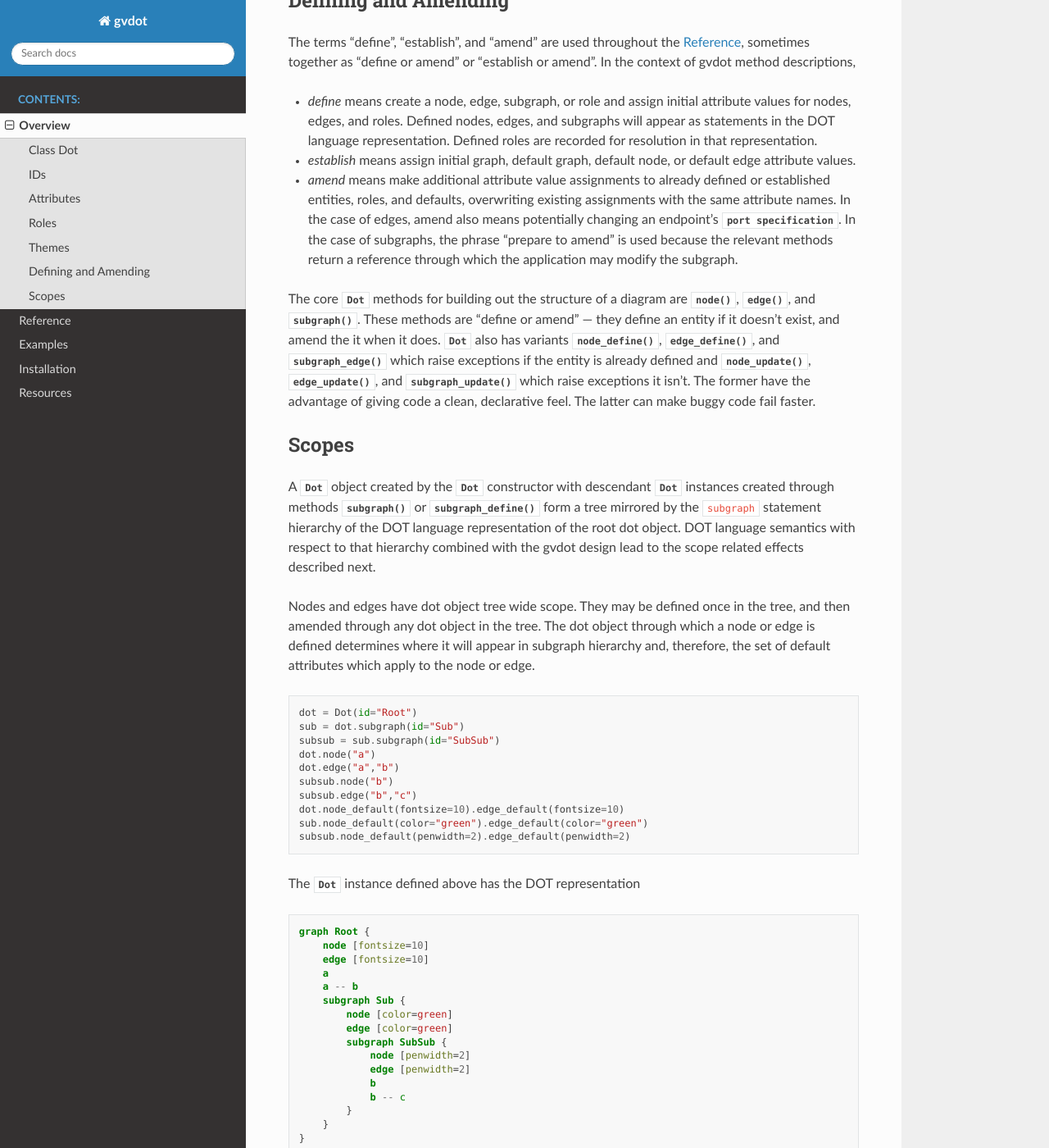
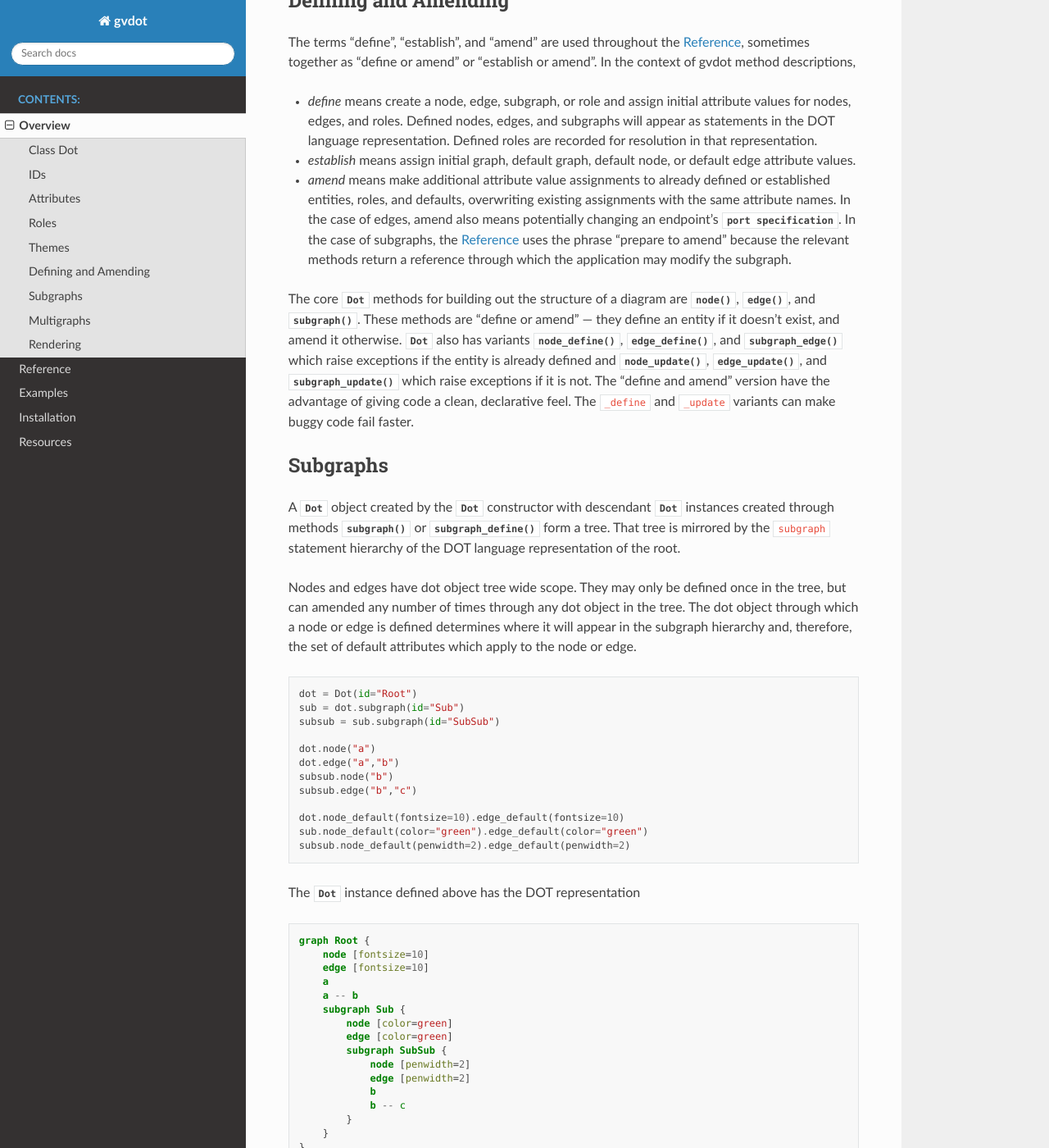
Before and after one commit to escreven/gvdot, a Sphinx documentation site: the page built from doc/overview.rst, in a window 1280 px wide and 1400 px high, scrolled down 7925 px. Shown: the whole window at 82% size. Built offline with Sphinx 7.4.7 and the Read the Docs theme 3.1.0, drawn with Linux system fonts in a browser that asks for light colours; the version number is read from the project's files by our own code; some of the changed text lies outside the part shown.

Commit message:
Snapshot

```diff
--- a/doc/_code/overview/project-themes-code1.py.rst
+++ b/doc/_code/overview/project-themes-code1.py.rst
@@ -4,7 +4,7 @@
         dot = Dot(directed=True).use_theme(theme)
         for id, task in project.tasks.items():
             dot.node(id, label=task.name,
-                    role=task.status)
+                     role=task.status)
             for other in task.requires:
                 dot.edge(other, id)
         return dot
--- a/doc/overview.rst
+++ b/doc/overview.rst
@@ -292,46 +292,46 @@
   or established entities, roles, and defaults, overwriting existing
   assignments with the same attribute names.  In the case of edges, amend also
   means potentially changing an endpoint's :class:`port specification <Port>`.
-  In the case of subgraphs, the phrase "prepare to amend" is used because the
-  relevant methods return a reference through which the application may modify
-  the subgraph.
+  In the case of subgraphs, the :ref:`reference-doc` uses the phrase "prepare
+  to amend" because the relevant methods return a reference through which the
+  application may modify the subgraph.
 
 The core :class:`Dot` methods for building out the structure of a diagram are
 :meth:`~Dot.node`, :meth:`~Dot.edge`, and :meth:`~Dot.subgraph`.  These methods
 are "define or amend" --- they define an entity if it doesn't exist, and amend
-the it when it does.  :class:`Dot` also has variants :meth:`~Dot.node_define`,
+it otherwise.  :class:`Dot` also has variants :meth:`~Dot.node_define`,
 :meth:`~Dot.edge_define`, and :meth:`~Dot.subgraph_edge` which raise exceptions
 if the entity is already defined and :meth:`~Dot.node_update`,
 :meth:`~Dot.edge_update`, and :meth:`~Dot.subgraph_update` which raise
-exceptions it isn't.  The former have the advantage of giving code a clean,
-declarative feel.  The latter can make buggy code fail faster.
+exceptions if it is not.  The "define and amend" version have the advantage of
+giving code a clean, declarative feel.  The ``_define`` and ``_update``
+variants can make buggy code fail faster.
 
-
-Scopes
-------
+Subgraphs
+---------
 
 A :class:`Dot` object created by the :class:`Dot` constructor with descendant
 :class:`Dot` instances created through methods :meth:`subgraph` or
-:meth:`subgraph_define` form a tree mirrored by the ``subgraph`` statement
-hierarchy of the DOT language representation of the root dot object.  DOT
-language semantics with respect to that hierarchy combined with the gvdot
-design lead to the scope related effects described next.
+:meth:`subgraph_define` form a tree.  That tree is mirrored by the ``subgraph``
+statement hierarchy of the DOT language representation of the root.
 
-Nodes and edges have dot object tree wide scope.  They may be defined once in
-the tree, and then amended through any dot object in the tree.  The dot object
-through which a node or edge is defined determines where it will appear in
-subgraph hierarchy and, therefore, the set of default attributes which apply to
-the node or edge.
+Nodes and edges have dot object tree wide scope.  They may only be defined once
+in the tree, but can amended any number of times through any dot object in the
+tree.  The dot object through which a node or edge is defined determines where
+it will appear in the subgraph hierarchy and, therefore, the set of default
+attributes which apply to the node or edge.
 
 .. code-block:: python
 
     dot = Dot(id="Root")
     sub = dot.subgraph(id="Sub")
     subsub = sub.subgraph(id="SubSub")
+
     dot.node("a")
     dot.edge("a","b")
     subsub.node("b")
     subsub.edge("b","c")
+
     dot.node_default(fontsize=10).edge_default(fontsize=10)
     sub.node_default(color="green").edge_default(color="green")
     subsub.node_default(penwidth=2).edge_default(penwidth=2)
@@ -357,9 +357,9 @@
         }
     }
 
-Node ``a`` and edge ``a -- b`` have ``fontsize`` 10, but default ``color`` and
-``penwidth``, whereas node ``b`` and edge ``b -- c`` have ``fontsize`` 10, and
-also ``color`` green and ``pendwidth`` 2.
+Node ``a`` and edge ``a -- b`` have ``fontsize`` 10 with ``color`` and
+``penwidth`` unspecified, whereas node ``b`` and edge ``b -- c`` have
+``fontsize`` 10, and also ``color`` green and ``pendwidth`` 2.
 
 If a subgraph is a cluster, some Graphviz layout engines (including the default
 engine, dot) will place all nodes defined within the subgraph together in the
@@ -382,3 +382,46 @@
     assert dot.subgraph(id="sub1") is sub1
     assert sub1.subgraph(id="sub2") is sub1_sub2
     assert dot.subgraph(id="sub2") is not sub1_sub2
+
+Multigraphs
+-----------
+
+Rendering
+---------
+
+Package gvdot executes Graphviz programs to render :class:`Dot` objects.  The
+input to these programs is the DOT language representation you can see with see
+with
+
+.. code-block:: python
+
+    dot = task_diagram(project)
+    print(dot)
+
+or in a notebook
+
+.. code-block:: python
+
+    dot = task_diagram(project)
+    dot.show_source()
+
+Method :meth:`Dot.to_rendered` is the core rendering method.  It accepts
+several optional arguments including the program to run and the output format
+desired.  If the execution succeeds, it returns the raw bytes the program
+writes to stdout.
+
+.. code-block:: python
+
+    dot = task_diagram(project)
+    data = dot.to_rendered(dpi=300)
+    assert type(data) is bytes
+
+Here we ran the default program ``dot`` to render the task diagram into the
+default format ``png``.   We specified the image should be generated with a
+resolution of 300 dots per inch.
+
+:class:`Dot` includes three other rendering methods which all call :meth:`~to_rendered`:
+
+- :meth:`Dot.to_svg` renders to SVG and returns the result as a string.
+- :meth:`Dot.save` renders and saves to a file.
+- :meth:`Dot.show` renders and displays the result in a notebook.
```
Also changed, not shown: doc/_static/index/nfa.svg, doc/_static/overview/attrs.svg, doc/_static/overview/change-mind-1.svg, doc/_static/overview/change-mind-2.svg, doc/_static/overview/project-roles-image.svg, doc/_static/overview/project-themes-image1.svg, doc/_static/overview/project-themes-image2.svg, doc/_static/overview/rollback.svg, 8 other files.
